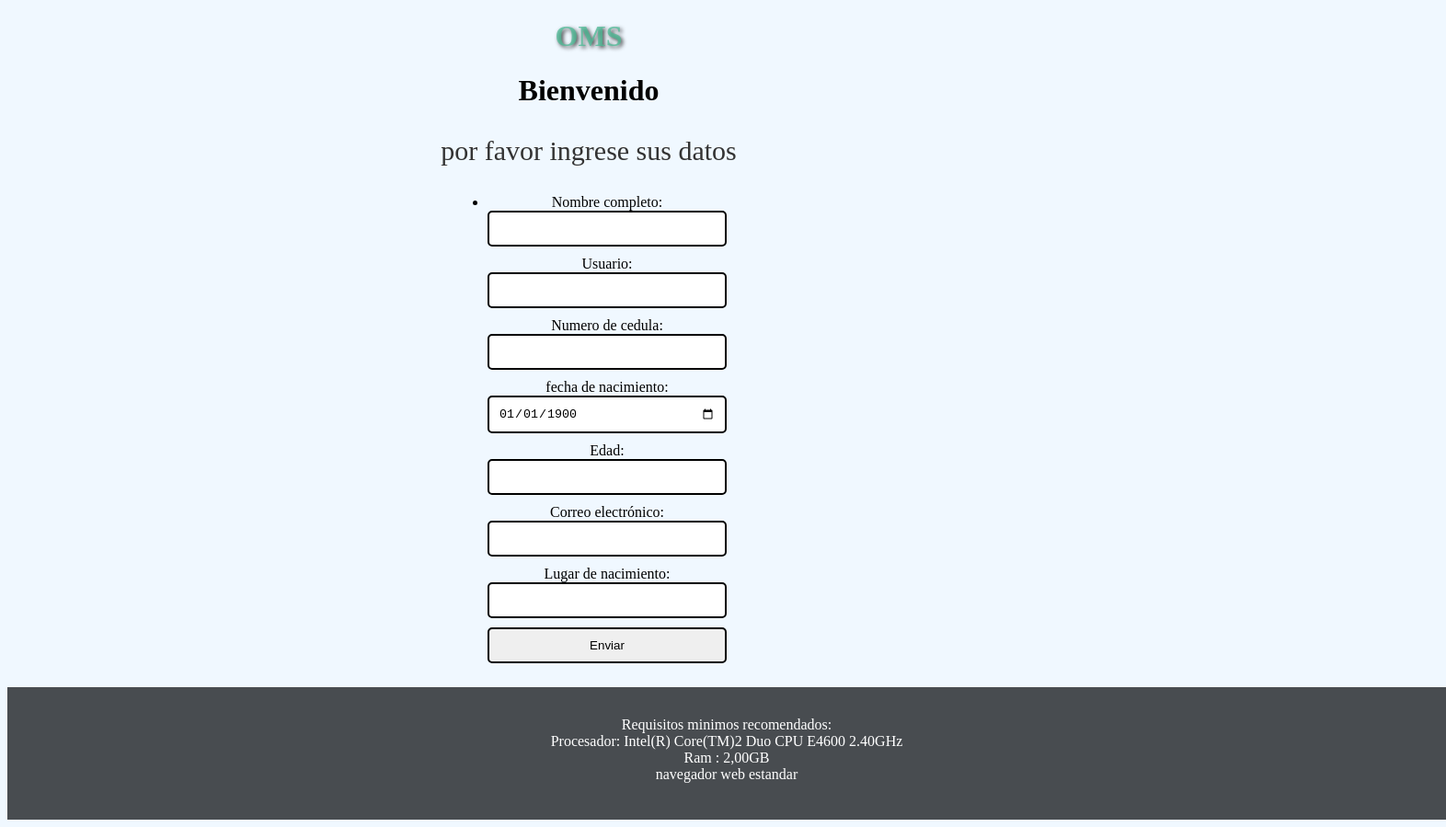
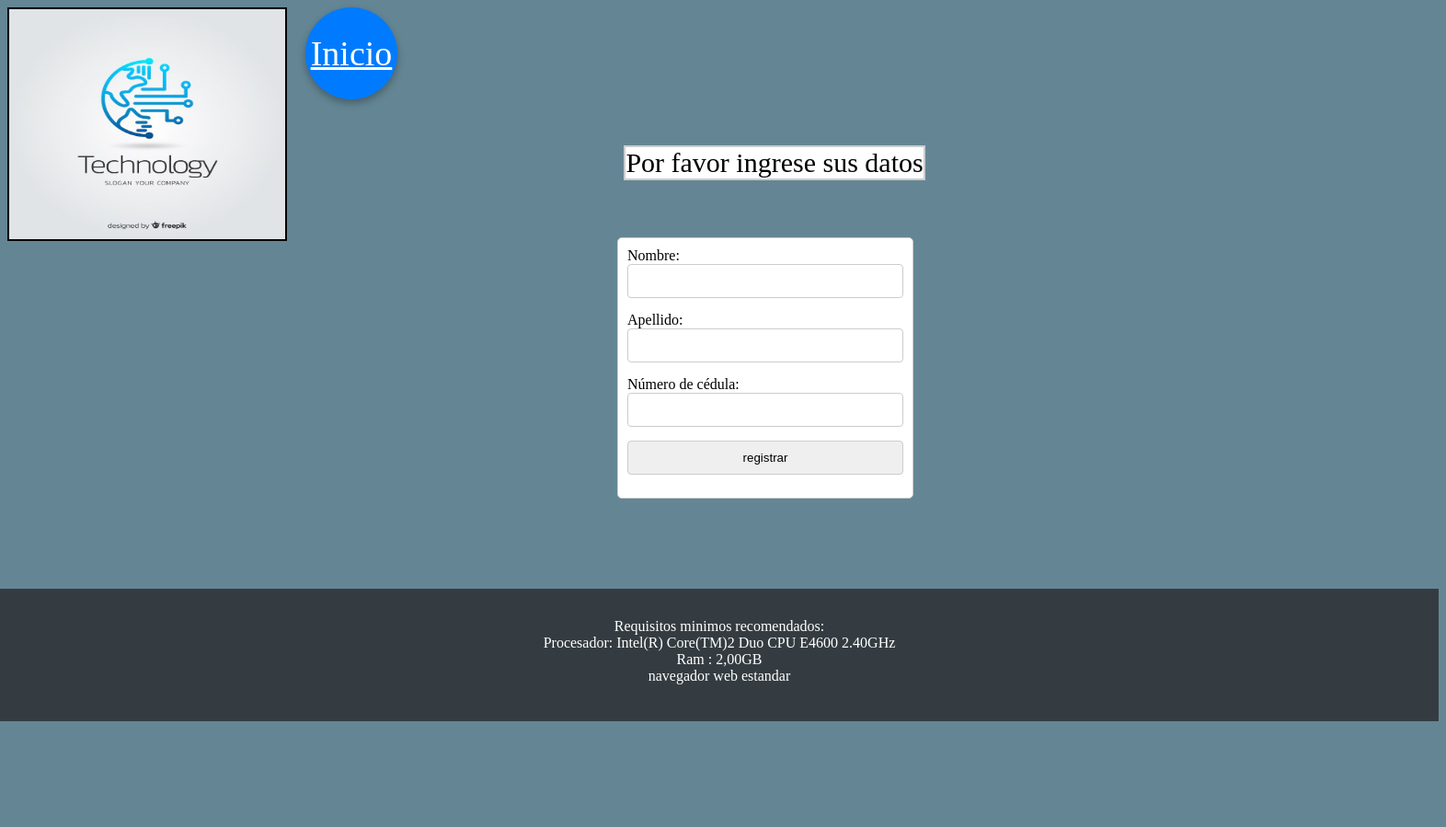
Before and after one commit to JesusALSP/Practicas_L_programacion_III, a website: page index.html in a window 1280 px wide. Shown: the whole page at 92% size, 1572 px wide, since content can reach past the window. After the commit the page ends 800 px from the top, so only its background shows below. Drawn offline with Linux system fonts and the light colour scheme.

Commit message:
Add files via upload

```diff
--- a/app.js
+++ b/app.js
@@ -0,0 +1,21 @@
+
+
+const formulario = document.querySelector('form');
+
+
+/*Funcion para extraer todos los datos del formulario y convertirlos en formato JSON */
+
+const procesaTodo = (event) => {
+
+    event.preventDefault();
+
+    const datos = new FormData(event.target);
+
+
+    const datosCompletos = Object.fromEntries(datos.entries());
+    console.log(JSON.stringify(datosCompletos));
+
+}
+
+
+formulario.addEventListener('submit', procesaTodo);
--- a/index.html
+++ b/index.html
@@ -4,55 +4,41 @@
     <meta charset="UTF-8">
     <meta http-equiv="X-UA-Compatible" content="IE=edge">
     <meta name="viewport" content="width=device-width, initial-scale=1.0">
-    <title>OMS Page</title>   <!-- titulo de la pagina -->
+    <title>Direccion de tecnologia</title>   <!-- titulo de la pagina -->
     <link rel="stylesheet" href="main.css">  <!-- enlace con archivo css -->
 </head>
 
 <body>
-  <!-- parte superior de la pagina -->
+    <img src="tecno.png" alt="Tecnología">
 
-  <h1 style="color: rgba(77, 187, 150, 0.76); text-shadow: 2px 2px 4px rgba(26, 24, 24, 0.781);"> OMS </h1><h1> Bienvenido </h1>
+    <p style="font-size: 30px" class="texto"> Por favor ingrese sus datos </p>
 
-    <p style="font-size: 30px" class="texto"> por favor ingrese sus datos </p>
-<!-- paneles del formulario para llenar datos -->
-    <form action="/my-handling-form-page" method="post">
-        <ul>
-          <li>
-            <label for="name">Nombre completo:</label>
-            <input type="text" id="name" name="user_name" />
-            <label for="user">Usuario:</label>
-            <input type="US" id="US" name="user_US" />
-            <label for="celdula"> Numero de cedula:</label>
-            <input type="cell" id="cell" name="user_cell" />
-            <label for="fecha"> fecha de nacimiento:</label>
-            <input
-            type="date"
-            id="start"
-            name="trip-start"
-            value="1900-01-01"
-            min="1900-01-01"
-            max="2040-12-31" />
-                    </li>
-            <label for="edad"> Edad:</label>
-            <input type="age" id="age" name="user_age" />
-            <label for="mail"> Correo electrónico:</label>
-            <input type="email" id="mail" name="user_email" />
-            <label for="nacido"> Lugar de nacimiento:</label>
-            <input type="NC" id="NC" name="user_NC" />
-            <input type="submit" value="Enviar">
+    <form>
+    <label for="name">Nombre:</label>
+    <input type="text" id="name" name="user_name" required />
 
-        </ul>
+    <label for="lastname">Apellido:</label>
+    <input type="text" id="lastname" name="user_lastname" required />
+
+    <label for="cell">Número de cédula:</label>
+    <input type="text" id="cell" name="user_cell" required />
+
+    <input type="submit" value="registrar">
+    </form>
+
+    <a class="boton-flotante" href="inicio.html">Inicio</a>
 
 
-      </form>
-      <div class="container"> Requisitos minimos recomendados:
-       <div>  Procesador: Intel(R) Core(TM)2 Duo CPU E4600 2.40GHz
-         </div>
-        <div>Ram : 2,00GB
-          </div> <div> navegador web estandar</div>
-      </div>
+    <div class="container">
+        Requisitos minimos recomendados:
+        <div>
+            Procesador: Intel(R) Core(TM)2 Duo CPU E4600 2.40GHz
+        </div>
+        <div>
+            Ram : 2,00GB
+        </div> <div> navegador web estandar</div>
+    </div>
 
-      <!--enlace con el archivo js -->
     <script src="app.js"></script>
 </body>
 </html>
--- a/main.css
+++ b/main.css
@@ -1,38 +1,126 @@
+body {
+    background: #648694;
+}
 
-.texto:hover {
-  color: #9015b6;
-  transition: color 2s ease;
+.contenedor {
+    display: flex; /* Usar flexbox para alinear los elementos */
+    justify-content: space-between; /* Espacio entre los elementos */
+    width: 800px; /* Ajusta el ancho según sea necesario */
+    margin: 20px auto; /* Centrar el contenedor */
+    background-color: #f0f0f0;
+    padding: 20px;
+    border: 1px solid #ccc;
 }
-body {
-    background-color: #F0F8FF; /*  Ejemplo:  Azul cielo */
 
-    text-align: center;
+img {
+    float: left;
+    width: 300px;
+    height: 250px;
+    border: 2px solid black;
+    margin-right: 20px;
+}
+
+.ini {
+    position: fixed;
+    top: 20%;
+    left: 40%;
+    width: 300px;
+    height: 350px;
+    border: 2px solid black;
+    margin-right: 20px;
+}
 
 
-  }
 
-input {
-    -webkit-box-sizing: border-box;
+form {
+    position: fixed;
+    top: 50%;
+    left: 65%;
+    transform: translate(-50%, -50%);
+    max-width: 300px;
+    padding: 10px;
+    border: 1px solid #ccc;
+    background-color: #fff;
+    border-radius: 5px;
+}
+
+form input,
+form textarea,
+form select {
+    width: 100%;
+    padding: 10px;
+    margin-bottom: 15px;
+    border: 1px solid #ccc;
+    border-radius: 4px;
     box-sizing: border-box;
-    padding: 10px;
-    width: 100%;
-    margin-bottom: 10px;
-    border: 2px solid rgb(0, 0, 0);
-    border-radius: 5px;
- }
- form{max-width: 300px; margin: 0 auto;}
+}
+
+.boton-flotante {
+    position: page;
+    bottom: 20px;
+    right: 20px;
+    width: 100px;
+    height: 100px;
+    background-color: #007bff;
+    color: white;
+    border: none;
+    border-radius: 70%;
+    font-size: 38px;
+    cursor: pointer;
+    box-shadow: 0 4px 8px rgba(0,0,0,0.3);
+    transition: background-color 0.3s ease;
+    z-index: 1000;
+    display: flex;
+    justify-content: center;
+    align-items: center;
+    user-select: none;
+}
+
+.boton-flotante:hover {
+    animation: blink 2s ease 3 normal;
+}
+
+@keyframes blink {
+    0%, 100% {
+        opacity: 1;
+    }
+
+    50% {
+        opacity: 0;
+    }
+}
 
 
-  .container {
+.boton2 {
+    position: fixed;
+    top: 77%;
+    left: 50%;
+}
+
+
+.container {
+    position: fixed;
+    top: 80%;
+    left: 0%;
     width: 1500px;
     min-height: 80px;
     background: rgba(46, 49, 53, 0.863);
     color: white;
     padding: 2rem;
     text-align: center;
-  }
-  .texto {
-    color: #333;
-    font-size: 16px;
-    transition: color 0.3s ease;
 }
+
+
+
+p {
+    position: fixed;
+    top: 16%;
+    left: 53%;
+    border: 2px solid #ccc;
+    background-color: #fff;
+}
+
+.texto:hover {
+    color: #9ff7a9;
+    transition: color 2s ease;
+}
```
Also changed, not shown: inicio.html (added, +19 -0 lines), package.json (added, +11 -0 lines), Iniciopage.png (added), tecno.png (added).
